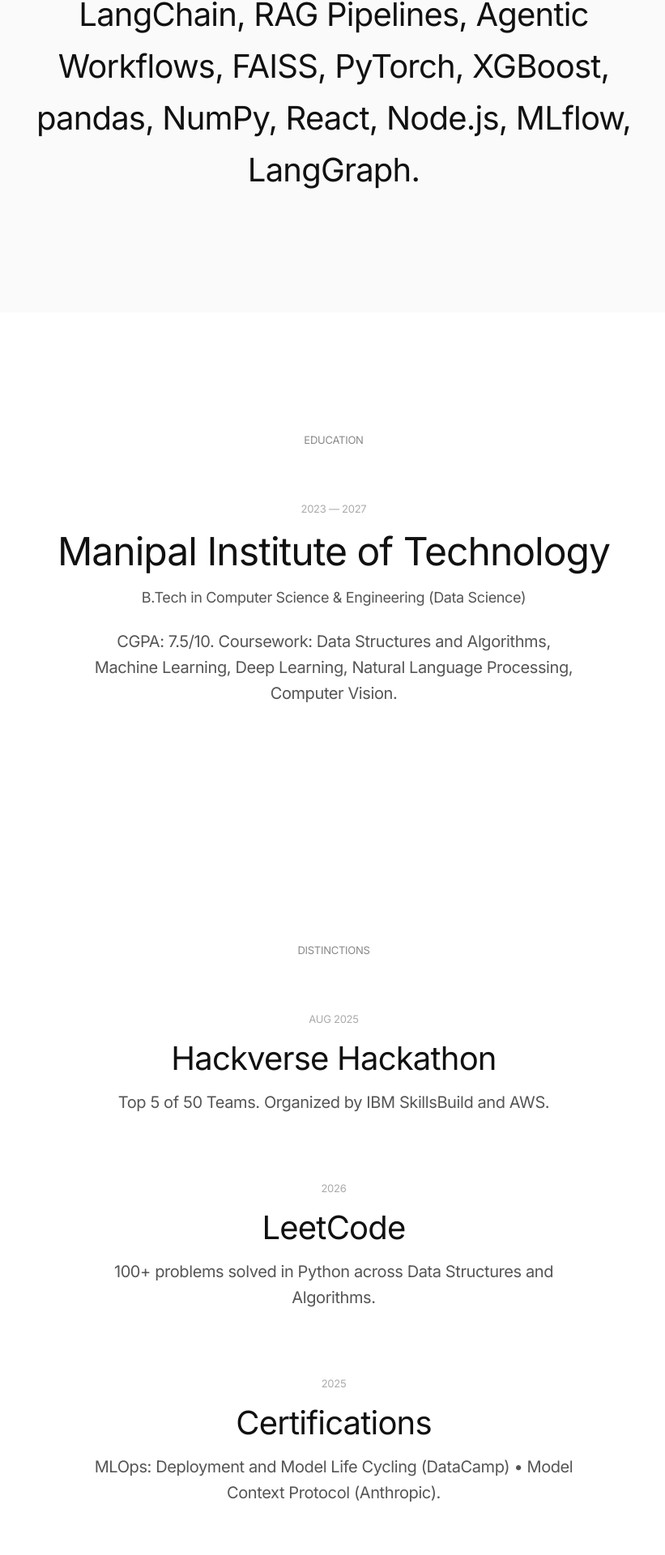
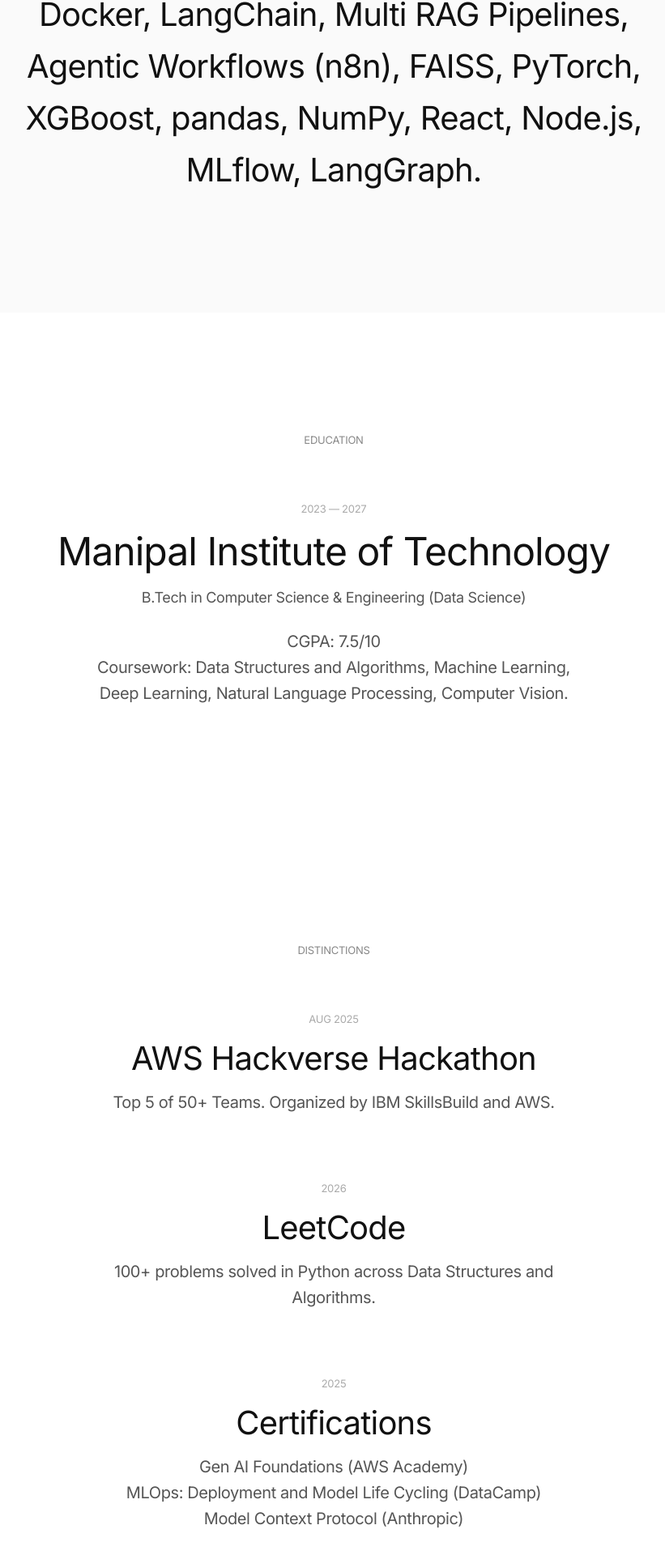
Before and after one commit to ayushman46/portfolio_, a Next.js app: page / in a window 1280 px wide. Shown: the part 6179-8099 px from the top of the page at 81% size, without its empty margins (228-1049 px from the left). Built offline with nearby package versions, Linux system fonts and the light colour scheme.

Commit message:
standard UI changes

```diff
--- a/app/components/Achievements.tsx
+++ b/app/components/Achievements.tsx
@@ -8,7 +8,7 @@
       <div className="max-w-page mx-auto px-[clamp(22px,5vw,69px)] flex flex-col items-center">
 
         <div className="mb-16">
-          <span className="text-[13px] uppercase tracking-[0.2em] text-[#888888] font-[500]">
+          <span className="text-[13px] uppercase tracking-[0.2em] text-[#888888] font-[500] font-extrabold">
             Distinctions
           </span>
         </div>
@@ -16,8 +16,8 @@
         <div className="flex flex-col gap-12 md:gap-20 items-center w-full max-w-[800px]">
           <div className="flex flex-col gap-4 items-center text-center">
             <span className="text-[13px] text-[#AAAAAA] uppercase tracking-[0.2em] font-[500]">Aug 2025</span>
-            <h3 className="text-[24px] md:text-[40px] text-[#111111] leading-[1.1] font-[500] tracking-[-0.03em]">Hackverse Hackathon</h3>
-            <p className="text-[16px] md:text-[20px] text-[#555555] leading-[1.7] max-w-[600px] font-[400]">Top 5 of 50 Teams. Organized by IBM SkillsBuild and AWS.</p>
+            <h3 className="text-[24px] md:text-[40px] text-[#111111] leading-[1.1] font-[500] tracking-[-0.03em]">AWS Hackverse Hackathon</h3>
+            <p className="text-[16px] md:text-[20px] text-[#555555] leading-[1.7] max-w-[600px] font-[400]">Top 5 of 50+ Teams. Organized by IBM SkillsBuild and AWS.</p>
           </div>
 
           <div className="flex flex-col gap-4 items-center text-center">
@@ -29,7 +29,12 @@
           <div className="flex flex-col gap-4 items-center text-center">
             <span className="text-[13px] text-[#AAAAAA] uppercase tracking-[0.2em] font-[500]">2025</span>
             <h3 className="text-[24px] md:text-[40px] text-[#111111] leading-[1.1] font-[500] tracking-[-0.03em]">Certifications</h3>
-            <p className="text-[16px] md:text-[20px] text-[#555555] leading-[1.7] max-w-[600px] font-[400]">MLOps: Deployment and Model Life Cycling (DataCamp) • Model Context Protocol (Anthropic).</p>
+            <p className="text-[16px] md:text-[20px] text-[#555555] leading-[1.7] max-w-[600px] font-[400]">
+  Gen AI Foundations (AWS Academy) <br/>
+  MLOps: Deployment and Model Life Cycling (DataCamp) <br/>
+  Model Context Protocol (Anthropic)
+</p>
+
           </div>
         </div>
 
--- a/app/components/ResumeEducation.tsx
+++ b/app/components/ResumeEducation.tsx
@@ -8,7 +8,7 @@
       <div className="max-w-page mx-auto px-[clamp(22px,5vw,69px)] flex flex-col items-center">
 
         <div className="mb-16">
-          <span className="text-[13px] uppercase tracking-[0.2em] text-[#888888] font-[500]">
+          <span className="text-[13px] uppercase tracking-[0.2em] text-[#888888] font-[500] font-extrabold">
             Education
           </span>
         </div>
@@ -19,7 +19,7 @@
             <h3 className="text-[28px] md:text-[48px] text-[#111111] leading-[1.1] font-[500] tracking-[-0.03em]">Manipal Institute of Technology</h3>
             <span className="text-[16px] md:text-[18px] text-[#555555] font-[400] tracking-[-0.01em]">B.Tech in Computer Science & Engineering (Data Science)</span>
             <p className="text-[16px] md:text-[20px] text-[#555555] leading-[1.7] max-w-[600px] font-[400] mt-2">
-              CGPA: 7.5/10. Coursework: Data Structures and Algorithms, Machine Learning, Deep Learning, Natural Language Processing, Computer Vision.
+              CGPA: 7.5/10 <br /> Coursework: Data Structures and Algorithms, Machine Learning, Deep Learning, Natural Language Processing, Computer Vision.
             </p>
           </div>
         </div>
--- a/app/components/Skills.tsx
+++ b/app/components/Skills.tsx
@@ -8,14 +8,14 @@
       <div className="max-w-page mx-auto px-[clamp(22px,5vw,69px)] flex flex-col items-center">
 
         <div className="mb-12">
-          <span className="text-[13px] uppercase tracking-[0.2em] text-[#888888] font-[500]">
+          <span className="text-[13px] uppercase tracking-[0.2em] text-[#888888] font-[500] font-extrabold">
             Arsenal
           </span>
         </div>
 
         <div className="max-w-[800px]">
           <p className="text-[20px] md:text-[40px] text-[#111111] leading-[1.4] font-[500] tracking-[-0.02em]">
-            Python, SQL, JavaScript, FastAPI, Docker, LangChain, RAG Pipelines, Agentic Workflows, FAISS, PyTorch, XGBoost, pandas, NumPy, React, Node.js, MLflow, LangGraph.
+            Python, SQL, JavaScript, Next.js, FastAPI, Docker, LangChain, Multi RAG Pipelines, Agentic Workflows (n8n), FAISS, PyTorch, XGBoost, pandas, NumPy, React, Node.js, MLflow, LangGraph.
           </p>
         </div>
 
```
